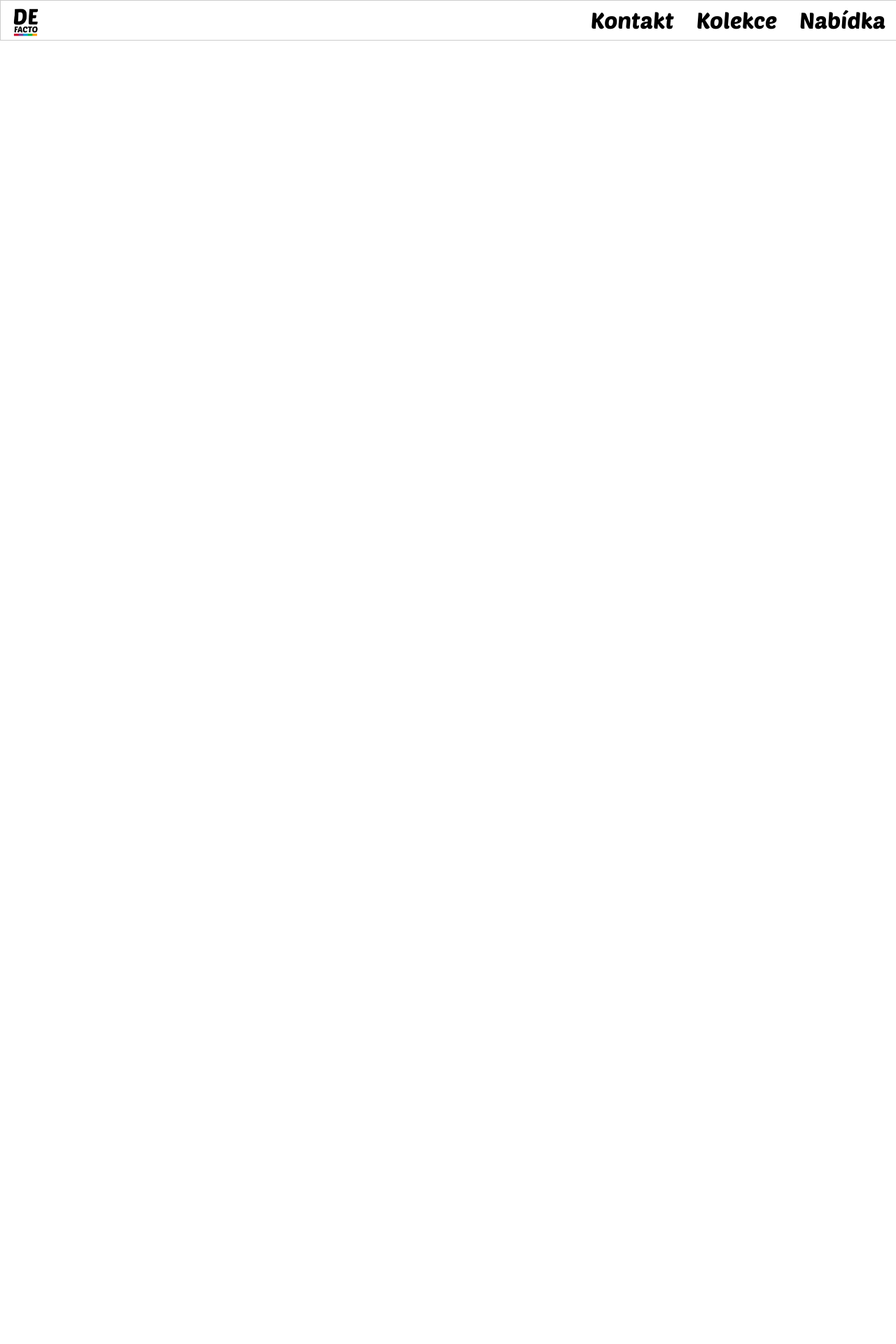
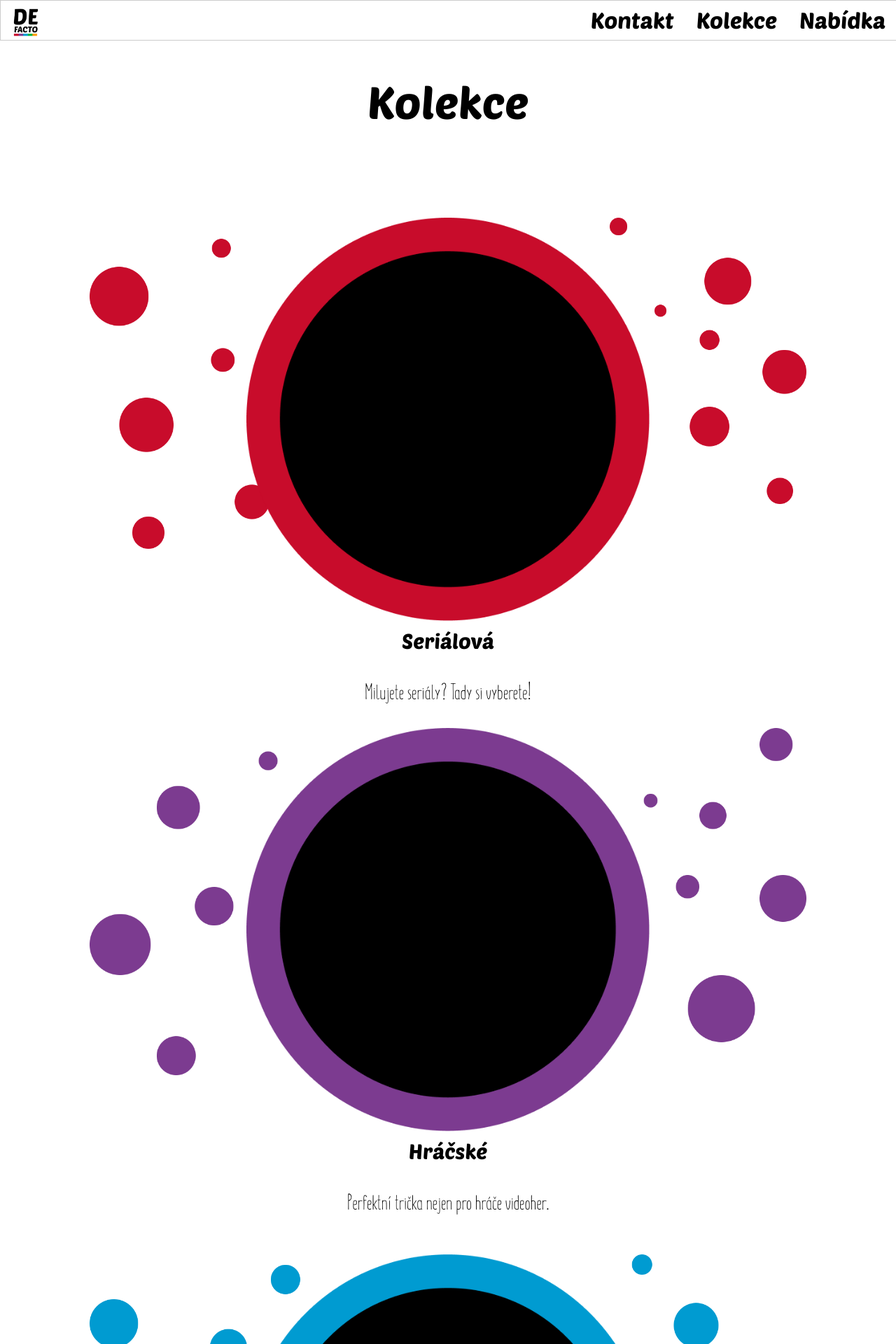
Before and after one commit to Rtizie/refacto-eshop, a Flask app: page /kolekce in a window 1280 px wide. Shown: the top 1920 px of the page at 70% size. Before the commit the page ends 58 px from the top, so only its background shows below. Run offline with Flask 2, Linux system fonts and the light colour scheme; style sheets or scripts are compiled from the project's sources.

Commit message:
Kolekce page

```diff
--- a/app/static/css/base.css
+++ b/app/static/css/base.css
@@ -1,4 +1,4 @@
-@import url("fonts.scss");
+@import url("fonts.css");
 ::-webkit-scrollbar-thumb {
   background-color: #3E90C6;
   border-radius: 5%;
@@ -11,6 +11,7 @@
   width: 8px; }
 
 body {
+  overflow-x: hidden;
   margin: 0;
   inset: 0;
   text-rendering: optimizeLegibility;
@@ -36,3 +37,13 @@ body {
       height: 5vh; }
   .navbar div a:hover {
     color: #FF9B00; }
+
+footer {
+  display: flex;
+  border-top: 10px solid #A3A3A3; }
+  footer h3 {
+    font-family: "PoetsenOne"; }
+  footer div {
+    padding: 32px; }
+    footer div p {
+      font-size: large; }
--- a/app/static/css/index.css
+++ b/app/static/css/index.css
@@ -242,11 +242,3 @@ h1, h2, h3, h4, h5, h6 {
       margin: 0;
       color: #FFFFFF;
       text-align: center; }
-
-footer {
-  display: flex;
-  border-top: 10px solid #A3A3A3; }
-  footer div {
-    padding: 32px; }
-    footer div p {
-      font-size: large; }
--- /dev/null
+++ b/app/static/css/kolekce.css
@@ -0,0 +1,42 @@
+@import url("fonts.css");
+body {
+  font-family: 'Summer Font Light'; }
+
+h1 {
+  font-family: 'PoetsenOne';
+  margin-bottom: 16vmin; }
+
+.middle-bubble {
+  width: 100%;
+  position: absolute; }
+  .middle-bubble img {
+    width: 72vmin; }
+  .middle-bubble h2 {
+    font-family: 'PoetsenOne'; }
+  .middle-bubble p {
+    font-size: xx-large; }
+
+.outside-bubble {
+  width: 80%; }
+
+.bubbles {
+  display: flex;
+  flex-direction: column; }
+
+.bubble1, .bubble2, .bubble3, .bubble4, .bubble5 {
+  padding-bottom: 32vh; }
+
+.bubble5 {
+  padding-bottom: 48vh; }
+
+.middle-bubble img:hover {
+  transition: 1s;
+  transform: scale(110%); }
+
+.page {
+  position: relative;
+  display: flex;
+  flex-direction: column;
+  margin-top: 12vmin;
+  justify-content: center;
+  text-align: center; }
--- a/app/static/scss/base.scss
+++ b/app/static/scss/base.scss
@@ -1,4 +1,4 @@
-@import url('fonts.scss');
+@import url('fonts.css');
 
 ::-webkit-scrollbar-thumb{
     background-color: #3E90C6;
@@ -13,7 +13,7 @@
 }
 
 body{
-
+    overflow-x: hidden;
 	margin: 0;
     inset: 0;
     text-rendering: optimizeLegibility;
@@ -46,3 +46,16 @@ body{
         }
     }
 }
+footer{
+    h3{
+        font-family: "PoetsenOne";
+    }
+    display: flex;
+    border-top: 10px solid #A3A3A3;
+    div{
+        padding: 32px;
+        p{
+            font-size: large;
+        }
+    }
+}
--- a/app/static/scss/index.scss
+++ b/app/static/scss/index.scss
@@ -327,14 +327,3 @@ h1, h2, h3, h4, h5,h6{
         }
     }
 }
-
-footer{
-    display: flex;
-    border-top: 10px solid #A3A3A3;
-    div{
-        padding: 32px;
-        p{
-            font-size: large;
-        }
-    }
-}
--- a/app/static/scss/kolekce.scss
+++ b/app/static/scss/kolekce.scss
@@ -0,0 +1,52 @@
+@import url('fonts.css');
+
+body{
+    font-family: 'Summer Font Light';
+
+}
+
+h1{
+    font-family: 'PoetsenOne';
+    margin-bottom: 16vmin;
+}
+.middle-bubble{
+    width: 100%;
+    position: absolute;
+    img{
+        width:72vmin;
+
+    }
+    h2{
+        font-family: 'PoetsenOne';
+    }
+    p{
+        font-size: xx-large;
+    }
+}
+.outside-bubble{
+    width: 80%;
+}
+.bubbles{
+    display: flex;
+    flex-direction: column;
+
+}
+.bubble1,.bubble2,.bubble3,.bubble4,.bubble5{
+    padding-bottom: 32vh;
+}
+.bubble5{
+    padding-bottom: 48vh;
+}
+.middle-bubble img:hover{
+    transition: 1s;
+    transform: scale(110%);
+}
+.page{
+
+    position: relative;
+    display: flex;
+    flex-direction: column;
+    margin-top: 12vmin;
+    justify-content: center;
+    text-align: center;
+}
--- a/app/templates/base.html
+++ b/app/templates/base.html
@@ -21,6 +21,19 @@
             {% block body %}
 
             {% endblock %}
+            <footer class="w3-container">
+                <div style="float: left;">
+                    <h3>DeFacto a.s</h3>
+                    <p class="w3-xlarge">
+                        Nějaký text, důležitá informace...
+                        <br>
+                        <a href="#">Obchodní podmínky</a>
+                        <br>
+                        <a href="#">Kontakt</a>
+                    </p>
+                    <p>Všechna práva vyhrazena DeFacto a.s. 2022</p>
+                </div>
+            </footer>
     </body>
     {% block scripts %}
     {% endblock %}
--- a/app/templates/kolekce.html
+++ b/app/templates/kolekce.html
@@ -1,8 +1,53 @@
 {% extends "base.html" %}
 {% block title %}DeFacto - Kolekce{% endblock %}
 {% block head %}
-    <link rel="stylesheet" href="{{ url_for('static', filename='css/index.css') }}" type="text/css">
+    <link rel="stylesheet" href="{{ url_for('static', filename='css/kolekce.css') }}" type="text/css">
 {% endblock %}
 
 {% block body %}
+<div class="page">
+    <h1 class="w3-jumbo">Kolekce</h1>
+    <div class="bubbles">
+        <div class="bubble1">
+            <div class="middle-bubble">
+                <img src="{{ url_for('static', filename='images/kolekce/red-bubble.png') }}">
+                <h2>Seriálová</h2>
+                <p>Milujete seriály? Tady si vyberete!</p>
+            </div>
+            <img class="outside-bubble" src="{{ url_for('static', filename='images/kolekce/red-bubbles.png') }}">
+        </div>
+        <div class="bubble2">
+            <div class="middle-bubble">
+                <img src="{{ url_for('static', filename='images/kolekce/purple-bubble.png') }}">
+                <h2>Hráčské</h2>
+                <p>Perfektní trička nejen pro hráče videoher.</p>
+            </div>
+            <img class="outside-bubble" src="{{ url_for('static', filename='images/kolekce/purple-bubbles.png') }}">
+        </div>
+        <div class="bubble3">
+            <div class="middle-bubble">
+                <img src="{{ url_for('static', filename='images/kolekce/blue-bubble.png') }}">
+                <h2>Studenské</h2>
+                <p>Dokonalá trička pro více i méně pilné studenty.</p>
+            </div>
+            <img class="outside-bubble" src="{{ url_for('static', filename='images/kolekce/blue-bubbles.png') }}">
+        </div>
+        <div class="bubble4">
+            <div class="middle-bubble">
+                <img src="{{ url_for('static', filename='images/kolekce/green-bubble.png') }}">
+                <h2>Pohodářské</h2>
+                <p>Jednoduchý desing pro všechny pohodáře.</p>
+            </div>
+            <img class="outside-bubble" src="{{ url_for('static', filename='images/kolekce/green-bubbles.png') }}">
+        </div>
+        <div class="bubble5">
+            <div class="middle-bubble">
+                <img src="{{ url_for('static', filename='images/kolekce/yellow-bubble.png') }}">
+                <h2>Hudební</h2>
+                <p>Kdo říkal, že hudba nemůže být vidět</p>
+            </div>
+            <img class="outside-bubble" src="{{ url_for('static', filename='images/kolekce/yellow-bubbles.png') }}">
+        </div>
+    </div>
+</div>
 {% endblock %}
```
Also changed, not shown: app/templates/index.html (+0 -13 lines), app/static/images/kolekce/blue-bubble.png (added), app/static/images/kolekce/blue-bubbles.png (added), app/static/images/kolekce/green-bubble.png (added), app/static/images/kolekce/green-bubbles.png (added), app/static/images/kolekce/purple-bubble.png (added), app/static/images/kolekce/purple-bubbles.png (added), app/static/images/kolekce/red-bubble.png (added), app/static/images/kolekce/red-bubbles.png (added), app/static/images/kolekce/yellow-bubble.png (added), app/static/images/kolekce/yellow-bubbles.png (added).
